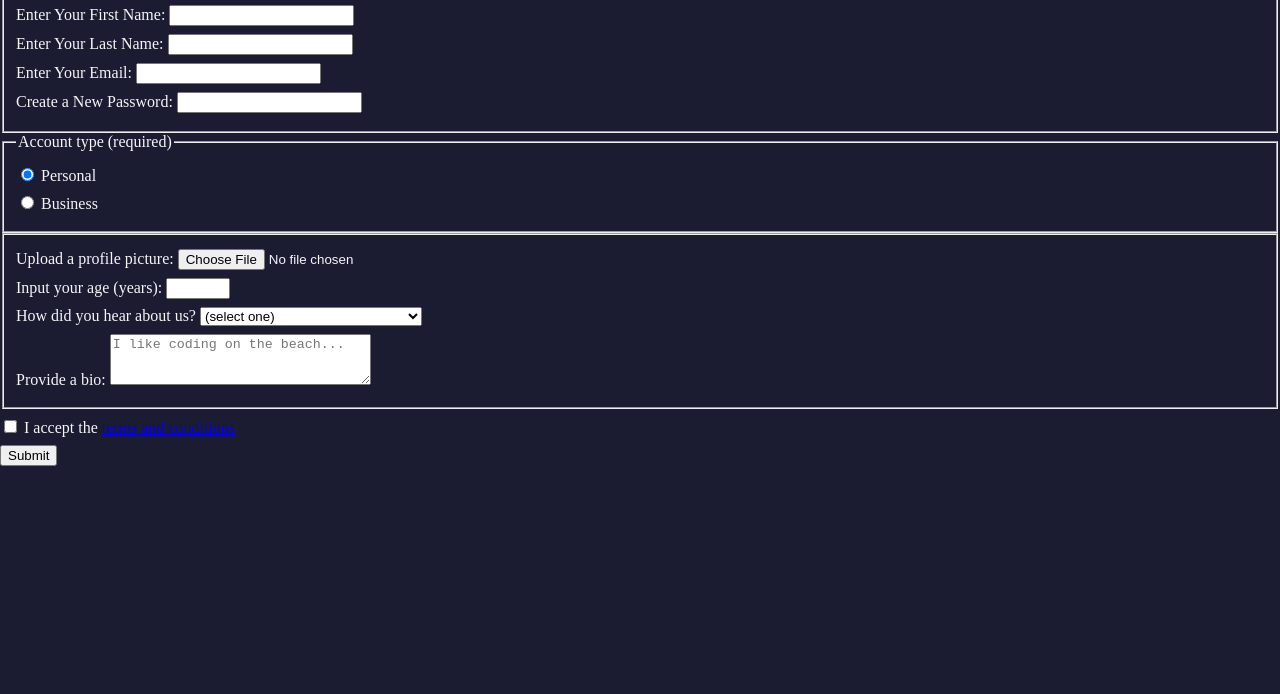
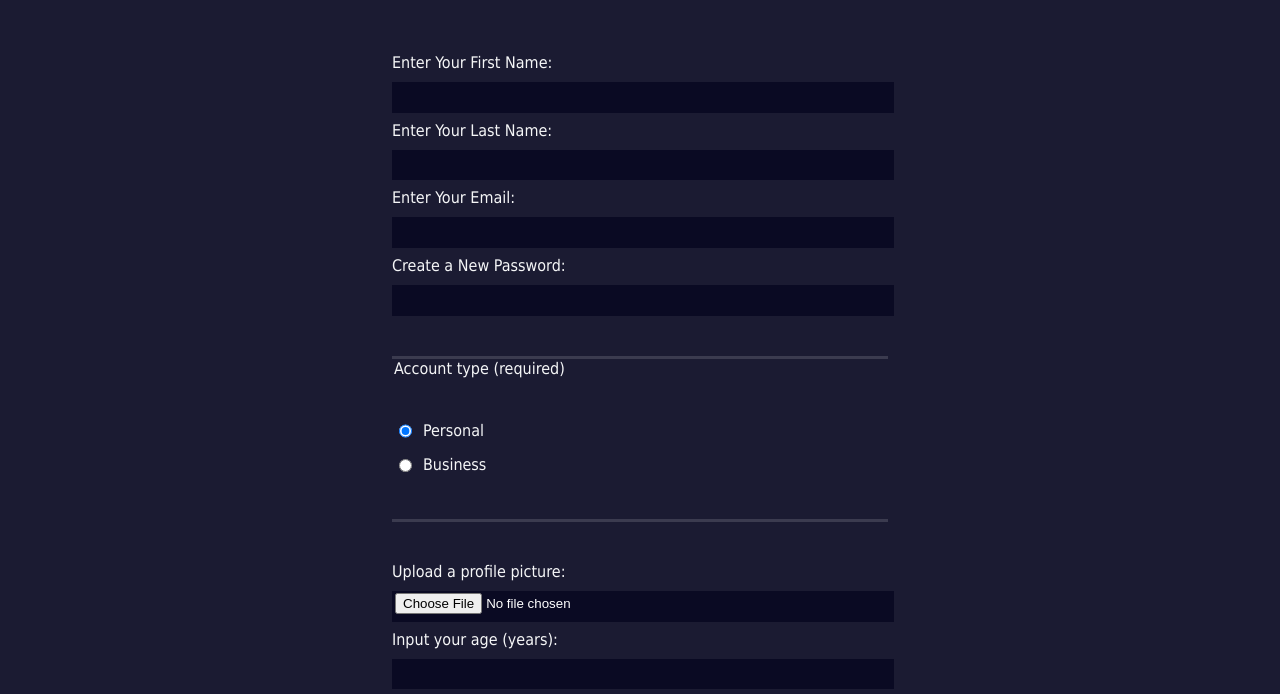
Before and after one commit to SJPersonalProjects/Registration-Form-FCC, a plain HTML site: page index.html in a window 1280 px wide. Shown: the part 124-818 px from the top of the page. Drawn offline with Linux system fonts and the light colour scheme.

Commit message:
Add styles to the form

```diff
--- a/index.html
+++ b/index.html
@@ -29,8 +29,8 @@
             <legend>Account type (required)</legend>
 
             <label for="personal_account"><input type="radio" name="account_type"
-                id="personal_account" checked> Personal</label>
-            <label for="business_account"><input type="radio" name="account_type" id="business_account"> Business</label>
+                id="personal_account" class="inline" checked> Personal</label>
+            <label for="business_account"><input type="radio" name="account_type" id="business_account" class="inline"> Business</label>
         </fieldset>
 
 
@@ -59,7 +59,7 @@
         </fieldset>
         <!-- Checkbox for terms and conditions agreement. -->
         <label for="terms_and_conditions"><input type="checkbox" id="terms_and_conditions"
-            name="terms_and_conditions" required> I accept the
+            name="terms_and_conditions" class="inline" required> I accept the
             <a href="https://www.freecodecamp.org/news/terms-of-service/">terms and conditions</a></label>
 
         <button type="submit" name="submit">Submit</button>
--- a/styles/styles.css
+++ b/styles/styles.css
@@ -4,9 +4,72 @@ body {
     margin: 0;
     background-color: #1b1b32;
     color: #F5F6F7;
+    font-family: Tahoma, Geneva, Verdana, sans-serif;
+    font-size: 16px;
 }
 
 label {
     display: block;
     margin: 0.5rem 0;
 }
+
+h1, p {
+    text-align: center;
+    margin: 1em auto;
+}
+
+form {
+    max-width: 500px;
+    min-width: 300px;
+    width: 60vw;
+    margin: 0 auto;
+    padding-bottom: 2em;
+}
+
+fieldset {
+    border: none;
+    padding: 2rem 0;
+    border-bottom: 3px solid #3b3b4f;
+}
+
+fieldset:last-of-type {
+    border-bottom: none;
+}
+
+input, textarea, select {
+    width: 100%;
+    margin: 10px 0 0 0;
+    min-height: 2em;
+}
+
+input[type="file"] {
+    padding: 1px 2px;
+}
+
+.inline {
+    width: unset;
+    margin: 0 0.5em 0;
+    vertical-align: middle;
+}
+
+input, textarea {
+    background-color: #0a0a23;
+    border: 1px solid #0a0a23;
+    color: #ffffff;
+}
+
+button {
+    display: block;
+    width: 60%;
+    min-width: 300px;
+    margin: 1em auto;
+    font-size: 1.1rem;
+    height: 2em;
+    background-color: #3b3b4f;
+    color: #ffffff;
+    border-color: white;
+}
+
+a {
+    color: #dfdfe3;
+}
```
